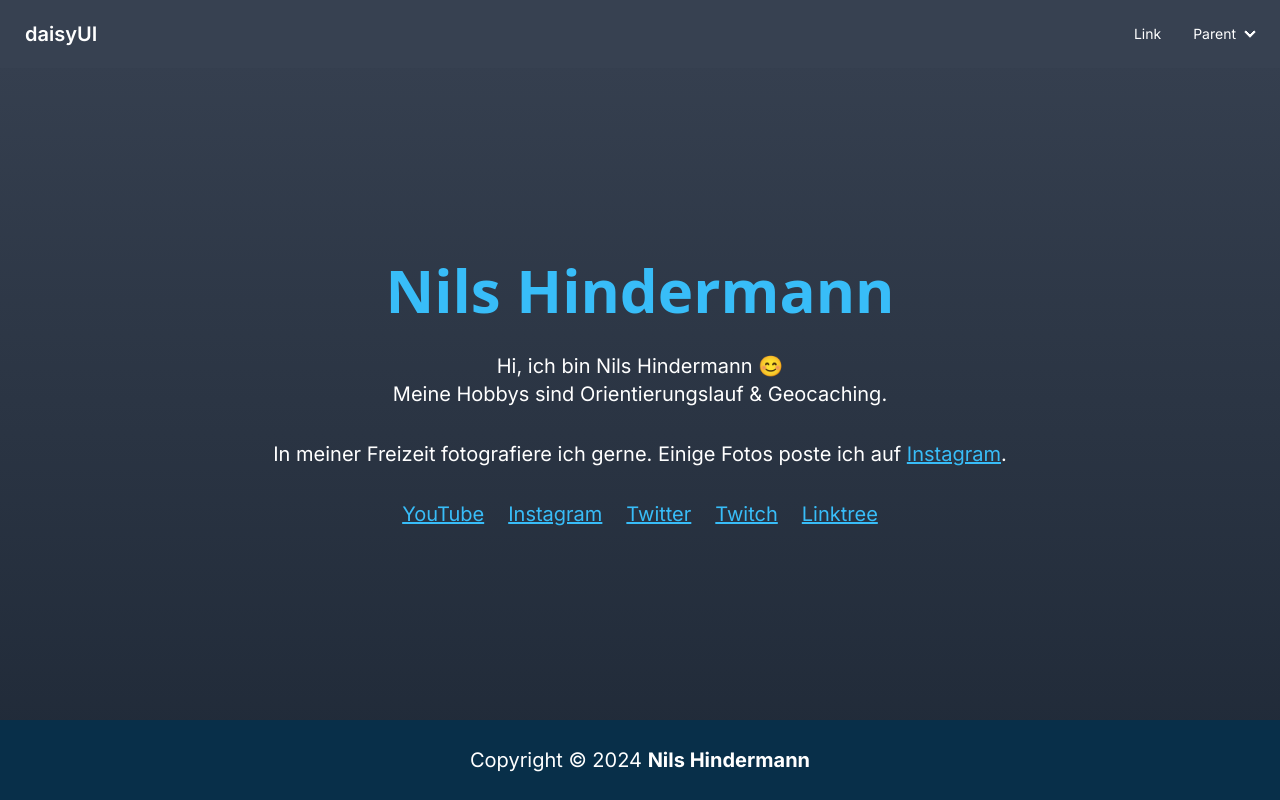
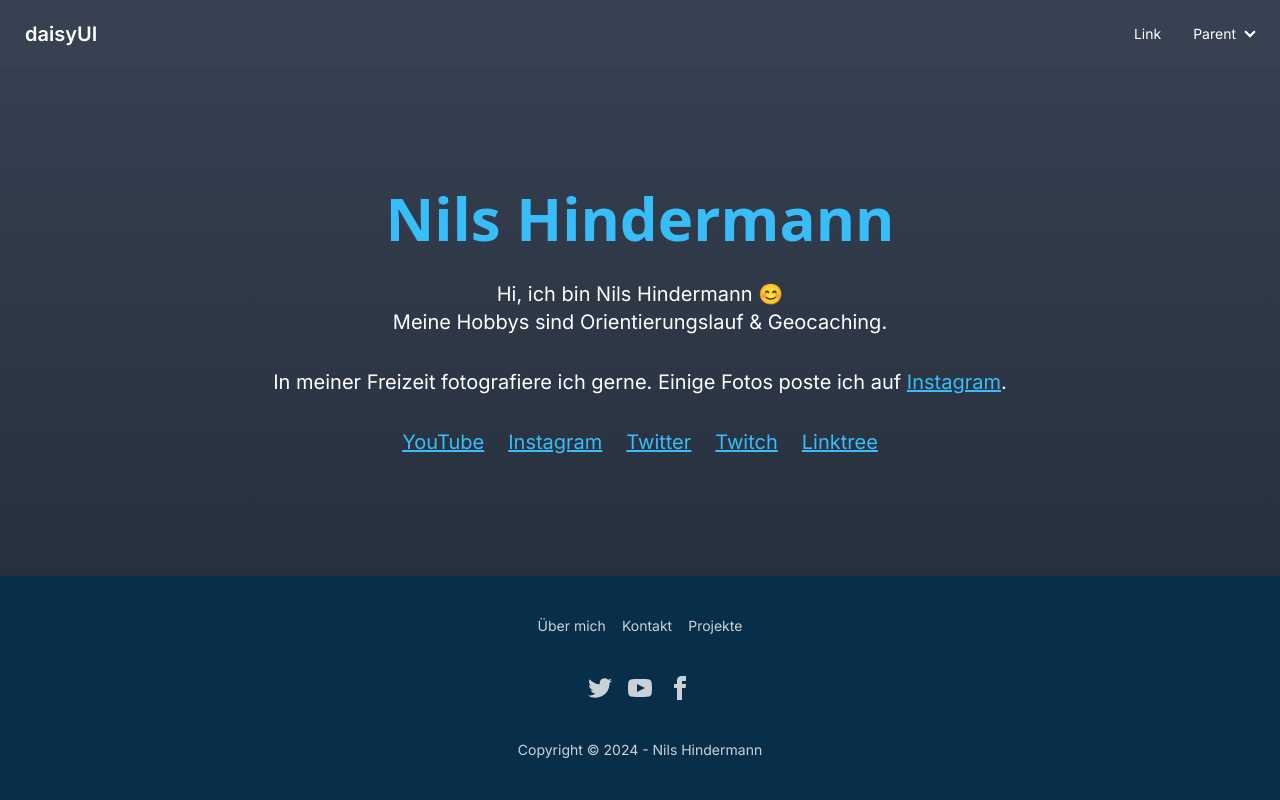
Before and after one commit to nilshindermann/nilsh.ch, a Next.js app: page / in a window 1280 px wide. Built offline with nearby package versions, Linux system fonts and the light colour scheme.

Commit message:
daisyUI footer

```diff
--- a/components/Footer.tsx
+++ b/components/Footer.tsx
@@ -1,12 +1,24 @@
+import Link from 'next/link';
 import { ReactElement } from 'react';
 
 export default function Footer(): ReactElement {
     return (
-        <div className="flex h-20 flex-shrink-0 items-center justify-center bg-footer text-center">
-            <p className="text-xl">
-                Copyright &copy; 2024{' '}
-                <span className="font-bold">Nils Hindermann</span>
-            </p>
-        </div>
+        <footer className="footer footer-center p-10 bg-neutral text-neutral-content rounded">
+            <nav className="grid grid-flow-col gap-4">
+                <Link className="link link-hover" href="/about">Über mich</Link>
+                <Link className="link link-hover" href="/contact">Kontakt</Link>
+                <Link className="link link-hover" href="/projects">Projekte</Link>
+            </nav>
+            <nav>
+                <div className="grid grid-flow-col gap-4">
+                    <a href="https://twitter.com/nilshindermann" target='_blank'><svg xmlns="http://www.w3.org/2000/svg" width="24" height="24" viewBox="0 0 24 24" className="fill-current"><path d="M24 4.557c-.883.392-1.832.656-2.828.775 1.017-.609 1.798-1.574 2.165-2.724-.951.564-2.005.974-3.127 1.195-.897-.957-2.178-1.555-3.594-1.555-3.179 0-5.515 2.966-4.797 6.045-4.091-.205-7.719-2.165-10.148-5.144-1.29 2.213-.669 5.108 1.523 6.574-.806-.026-1.566-.247-2.229-.616-.054 2.281 1.581 4.415 3.949 4.89-.693.188-1.452.232-2.224.084.626 1.956 2.444 3.379 4.6 3.419-2.07 1.623-4.678 2.348-7.29 2.04 2.179 1.397 4.768 2.212 7.548 2.212 9.142 0 14.307-7.721 13.995-14.646.962-.695 1.797-1.562 2.457-2.549z"></path></svg></a>
+                    <a href="https://www.youtbube.com/@nilshindermann" target='_blank'><svg xmlns="http://www.w3.org/2000/svg" width="24" height="24" viewBox="0 0 24 24" className="fill-current"><path d="M19.615 3.184c-3.604-.246-11.631-.245-15.23 0-3.897.266-4.356 2.62-4.385 8.816.029 6.185.484 8.549 4.385 8.816 3.6.245 11.626.246 15.23 0 3.897-.266 4.356-2.62 4.385-8.816-.029-6.185-.484-8.549-4.385-8.816zm-10.615 12.816v-8l8 3.993-8 4.007z"></path></svg></a>
+                    <a href="https://www.instagram.com/nilshindermann" target='_blank'><svg xmlns="http://www.w3.org/2000/svg" width="24" height="24" viewBox="0 0 24 24" className="fill-current"><path d="M9 8h-3v4h3v12h5v-12h3.642l.358-4h-4v-1.667c0-.955.192-1.333 1.115-1.333h2.885v-5h-3.808c-3.596 0-5.192 1.583-5.192 4.615v3.385z"></path></svg></a>
+                </div>
+            </nav>
+            <aside>
+                <p>Copyright &copy; 2024 - Nils Hindermann</p>
+            </aside>
+        </footer>
     );
 }
```
